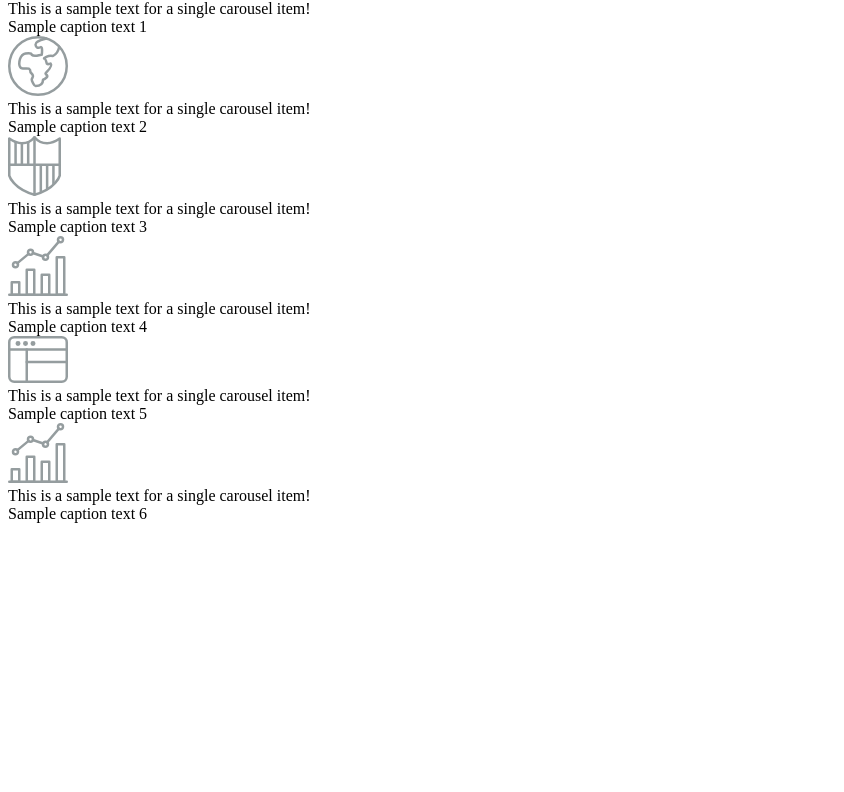
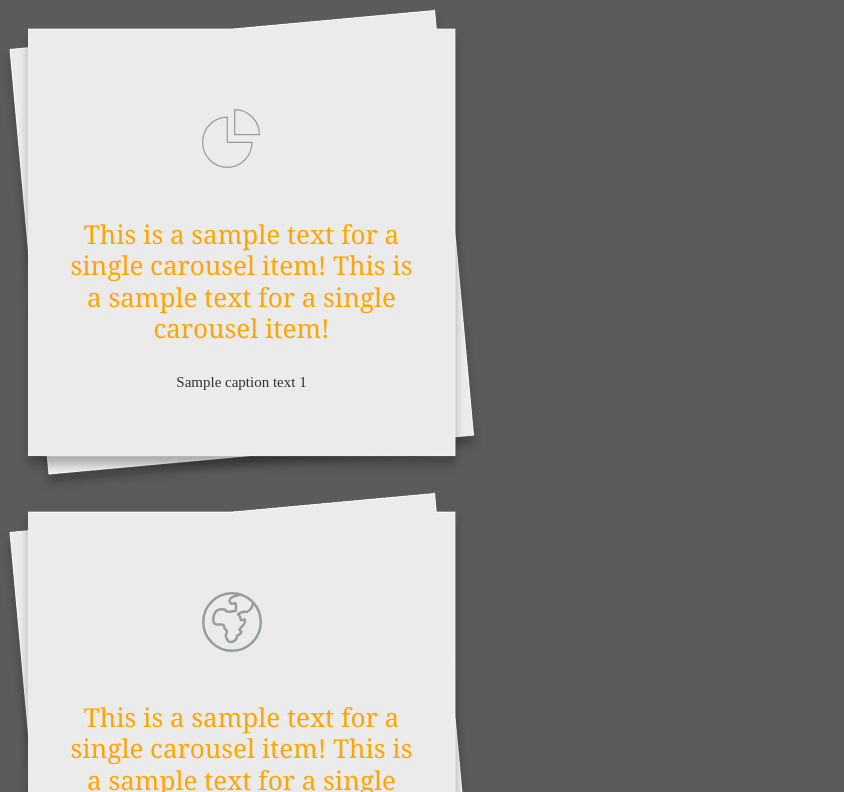
Before and after one commit to sergeyeremeev/FerrisWheel, a website built with webpack: page dist/index.html in a window 1280 px wide. Shown: the part 71-863 px from the top of the page, without its empty margins (0-844 px from the left). Before the commit the page ends 800 px from the top, so only its background shows below. Built offline with Linux system fonts and the light colour scheme.

Commit message:
setup webpack-dev-server, add test styles for carousel items

```diff
--- /dev/null
+++ b/app/app.css
@@ -0,0 +1,7 @@
+@import '~normalize.css';
+
+/* actual plugin styles */
+@import './css/FerrisCarousel.css';
+
+/* example styles */
+@import './css/example_styles/example1.css';
--- a/app/app.js
+++ b/app/app.js
@@ -1,5 +1,5 @@
 // CSS imports
-import 'normalize.css';
-import './assets/css/main.css';
+import './app.css';
 
 // JS imports
+import './js/main';
--- /dev/null
+++ b/app/css/FerrisCarousel.css
@@ -0,0 +1,11 @@
+:root {
+    --test-variable: color(#333 alpha(-20%));
+}
+
+body {
+    color: hwb(90, 0%, 0%, 0.7);
+
+    @media (width >= 768px) {
+        background: var(--test-variable);
+    }
+}
--- /dev/null
+++ b/app/css/example_styles/example1.css
@@ -0,0 +1,41 @@
+/* full-width carousel with card-like elements and set dimensions for each element */
+body {
+    margin: 0;
+}
+
+h1 {
+    text-align: center;
+}
+
+/* single item styles */
+.carousel-item {
+    width: 483px;
+    height: 483px;
+    background: url(./img/carousel_bg.png);
+    display: flex;
+    flex-direction: column;
+    align-items: center;
+    justify-content: center;
+
+
+    &__icon {
+        width: 80px;
+        height: 80px;
+        margin-bottom: 30px;
+    }
+
+    &__text {
+        font-family: Georgia, serif;
+        color: orange;
+        width: 75%;
+        margin-bottom: 30px;
+        line-height: 1.2;
+        font-size: 26px;
+        text-align: center;
+    }
+
+    &__caption {
+        font-size: 15px;
+        color: #333;
+    }
+}
--- a/app/assets/js/main.js
+++ b/app/js/main.js
@@ -1,3 +1,5 @@
+var jQuery = require('jquery');
+
 ;(function ($, global, document, undefined) {
     'use strict';
 
@@ -5,10 +7,6 @@
         result = result || {};
 
         for (var i = 0; i < arguments.length; i++) {
-            // if (!arguments[i]) {
-            //     continue;
-            // }
-
             if (arguments[i]) {
                 for (var key in arguments[i]) {
                     if (arguments[i].hasOwnProperty(key)) {
@@ -139,7 +137,7 @@
         });
     };
 
-})(window.jQuery, window, document);
+})(jQuery, window, document);
 
 // Initialize our script for testing
 ;(function ($) {
@@ -148,4 +146,4 @@
         $('.target-element').ferrisWheel();
     });
 
-})(window.jQuery);
+})(jQuery);
--- a/package.json
+++ b/package.json
@@ -9,11 +9,14 @@
     "webpack": "^2.4.1"
   },
   "devDependencies": {
+    "jquery": "^3.2.1",
     "normalize.css": "^6.0.0",
     "postcss": "^5.2.17",
     "postcss-cssnext": "^2.10.0",
     "postcss-loader": "^1.3.3",
-    "style-loader": "^0.16.1"
+    "style-loader": "^0.16.1",
+    "stylelint-webpack-plugin": "^0.7.0",
+    "webpack-dev-server": "^2.4.3"
   },
   "scripts": {
     "test": "npm start",
--- a/webpack.config.js
+++ b/webpack.config.js
@@ -2,12 +2,14 @@ const path = require('path');
 const webpack = require('webpack');
 const autoprefixer = require('autoprefixer');
 const ExtractTextPlugin = require('extract-text-webpack-plugin');
+const StyleLintPlugin = require('stylelint-webpack-plugin');
 
 module.exports = {
     context: path.resolve(__dirname, './app'),
     entry: './app.js',
     output: {
-        path: path.resolve(__dirname, './dist'),
+        path: path.resolve(__dirname, './dist/assets/'),
+        publicPath: 'assets',
         filename: 'bundle.js'
     },
     module: {
@@ -20,7 +22,8 @@ module.exports = {
                         {
                             loader: 'css-loader',
                             options: {
-                                importLoaders: 1
+                                importLoaders: 1,
+                                url: false
                             }
                         },
                         {
@@ -33,5 +36,11 @@ module.exports = {
     },
     plugins: [
         new ExtractTextPlugin({filename: 'style.css', allChunks: false}),
-    ]
+        //new StyleLintPlugin()
+    ],
+    devServer: {
+        contentBase: path.resolve(__dirname, 'dist'),
+        port: 9000,
+        inline: true
+    }
 };
```
Also changed, not shown: app/assets/css/main.css (deleted), dist/assets/bundle.js, dist/assets/img/carousel_bg.png (added), dist/assets/img/globe.svg (renamed from app/assets/img/globe.svg), dist/assets/img/graph.svg (renamed from app/assets/img/graph.svg), dist/assets/img/radio.svg (renamed from app/assets/img/radio.svg), dist/assets/img/share.svg (renamed from app/assets/img/share.svg), dist/assets/img/shield.svg (renamed from app/assets/img/shield.svg), dist/assets/style.css, dist/bundle.js (deleted), dist/index.html.
